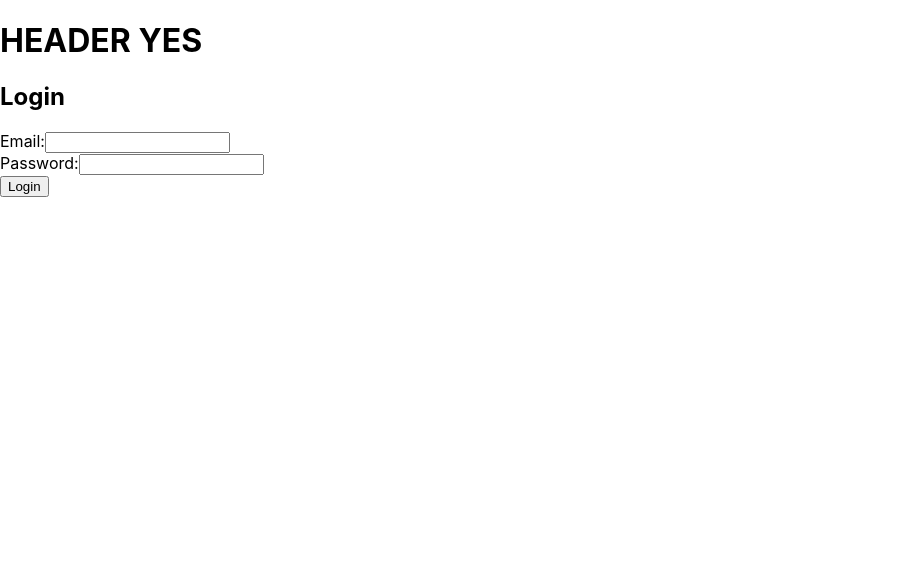
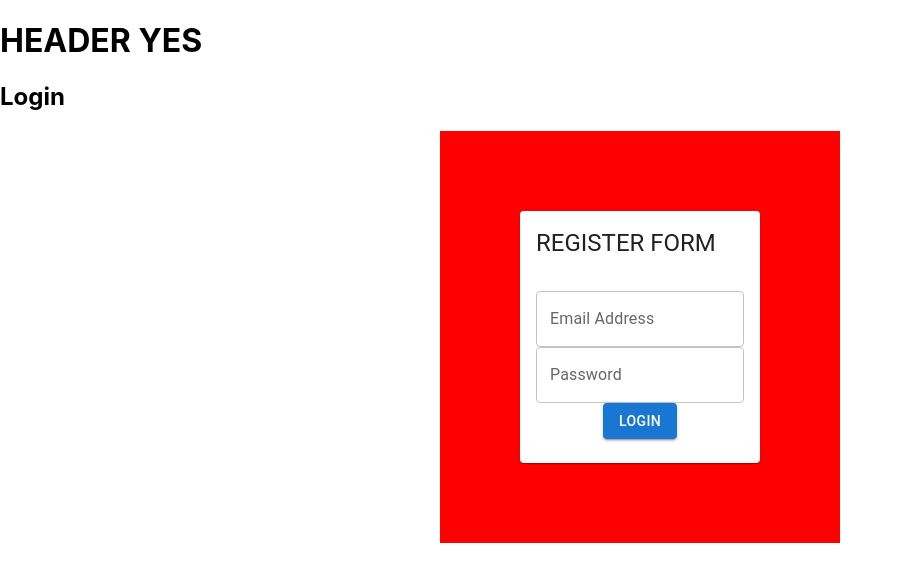
Before and after one commit to 0xagu/skin-and-spoon, a React (Create React App) app in the folder skin-and-spoon-frontend/: page / in a window 1280 px wide. Shown: the top 582 px of the page, without its empty margins (0-903 px from the left). Built offline with nearby package versions, Linux system fonts and the light colour scheme; no server answers.

Commit message:
added material ui and form validation to the login page. *still a wip, but wanna keep my github streak lol*

```diff
--- a/skin-and-spoon-frontend/package.json
+++ b/skin-and-spoon-frontend/package.json
@@ -3,12 +3,16 @@
   "version": "0.1.0",
   "private": true,
   "dependencies": {
+    "@emotion/react": "^11.14.0",
+    "@emotion/styled": "^11.14.0",
+    "@mui/material": "^6.3.1",
     "axios": "^1.7.9",
     "cra-template": "1.2.0",
     "crypto-js": "^4.2.0",
     "formik": "^2.4.6",
     "react": "^18.3.1",
     "react-dom": "^18.3.1",
+    "react-i18next": "^15.4.0",
     "react-router-dom": "^7.1.1",
     "react-scripts": "5.0.1",
     "web-vitals": "^4.2.4",
--- a/skin-and-spoon-frontend/src/views/pages/authentication/login/index.js
+++ b/skin-and-spoon-frontend/src/views/pages/authentication/login/index.js
@@ -4,7 +4,10 @@ import * as Yup from 'yup';
 import Header from "../../../components/Header";
 import api from "../../../../api/axios"
 import { encryptAES } from '../../../../store/constant';
+import { Grid2, FormControl, Card, CardHeader, CardContent, TextField, Button } from '@mui/material';
+import { useTranslation } from 'react-i18next';
 const Login = () => {
+    const { t } = useTranslation();
 
     const initialValues = {
         email: '',
@@ -16,7 +19,7 @@ const Login = () => {
         password: Yup.string().required('Password is required'),
     });
 
-    const handleSubmit = async (values) => {
+    const handleLogin = async (values) => {
         try {
             const response = await api.post('/auth/login', values);
 
@@ -45,30 +48,75 @@ const Login = () => {
         <>
             <Header />
             <h2>Login</h2>
+            <Grid2
+            container
+            sx={{
+              maxWidth: 400,
+              m: '0 auto',
+              p: 5,
+              backgroundColor: 'red'
+            }}
+            >
+              <Grid2 item p={5}>
+                <Card>
+                  <CardHeader title="REGISTER FORM"></CardHeader>
                   <Formik
                     initialValues={initialValues}
                     validationSchema={validationSchema}
-              onSubmit={handleSubmit}
+                    onSubmit={(values) => {
+                      console.log("Form submitted with values:", values);
+                      handleLogin(values);
+                  }}
                   >
-            {({ isSubmitting, errors }) => (
+                    {({ isSubmitting, errors, touched }) => (
                       <Form>
-                <div>
-                  <label>Email:</label>
-                  <Field type="email" name="email" />
-                  <ErrorMessage name="email" component="div" style={{ color: 'red' }} />
-                </div>
-                <div>
-                  <label>Password:</label>
-                  <Field type="password" name="password" />
-                  <ErrorMessage name="password" component="div" style={{ color: 'red' }} />
-                </div>
-                {errors.general && <div style={{ color: 'red' }}>{errors.general}</div>}
-                <button type="submit" disabled={isSubmitting}>
-                  {isSubmitting ? 'Logging in...' : 'Login'}
-                </button>
+                        <CardContent>
+                          <Grid2 item container spacing={1} justify="center">
+                            <FormControl>
+                              <Field name="email">
+                                {({ field }) => (
+                                  <TextField
+                                    {...field}
+                                    label="Email Address"
+                                    variant="outlined"
+                                    error={touched.email && Boolean(errors.email)}
+                                    helperText={touched.email && errors.email}
+                                    fullWidth
+                                  />
+                                )}
+                              </Field>
+                            </FormControl>
+                          </Grid2>
+
+                          <Grid2 item container spacing={1} justify="center">
+                            <FormControl>
+                              <Field name="password">
+                                {({ field }) => (
+                                  <TextField
+                                    {...field}
+                                    label="Password"
+                                    variant="outlined"
+                                    error={touched.password && Boolean(errors.password)}
+                                    helperText={touched.password && errors.password}
+                                    fullWidth
+                                  />
+                                )}
+                              </Field>
+                            </FormControl>
+                          </Grid2>
+
+                          <Grid2 item container spacing={1} justifyContent="center" >
+                            <Button variant="contained" color="primary" type="submit" disabled={isSubmitting}>
+                              Login
+                            </Button>
+                          </Grid2>
+                        </CardContent>
                       </Form>
                     )}
                   </Formik>
+                </Card>
+              </Grid2>
+          </Grid2>
         </>
     );
 };
```
Lines whose indentation alone changed are shown as unchanged.
